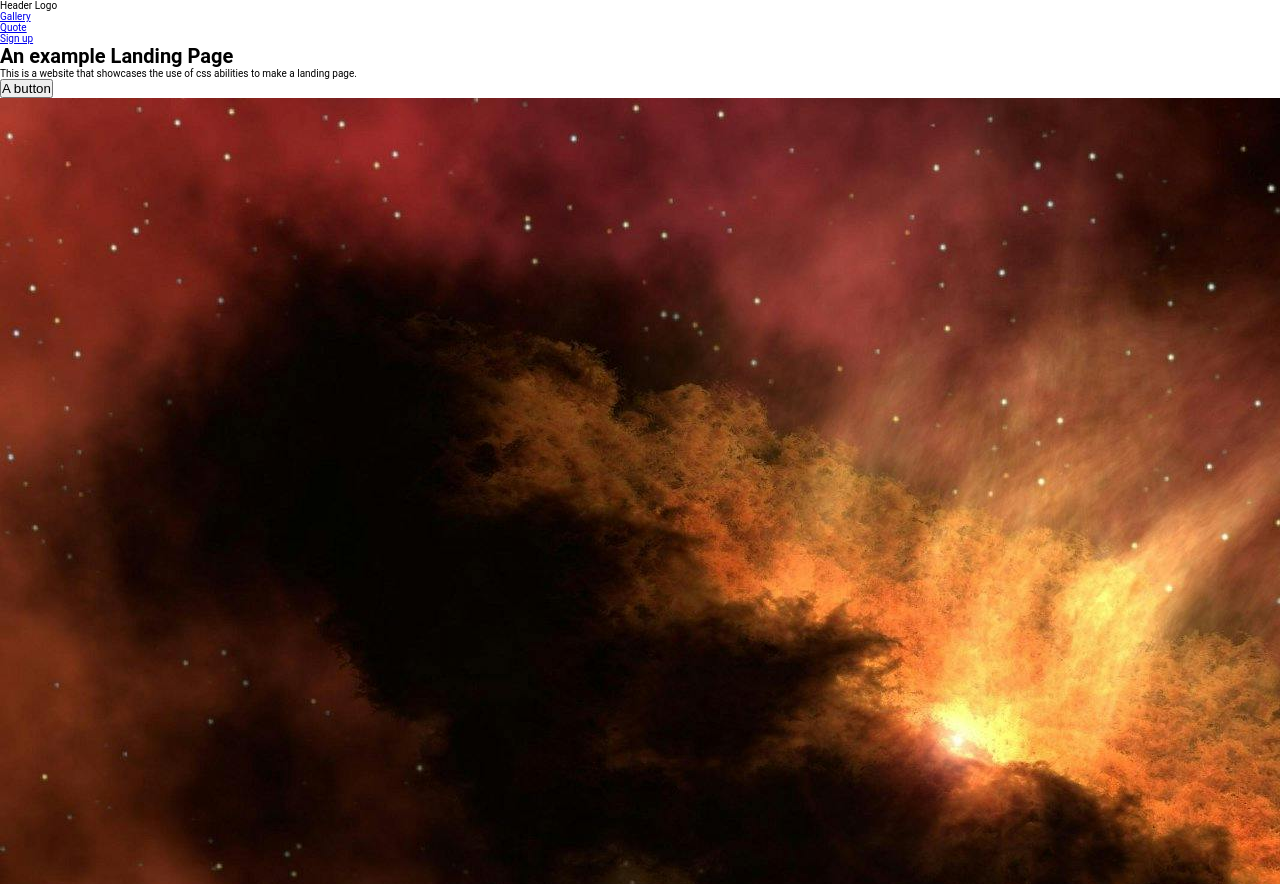
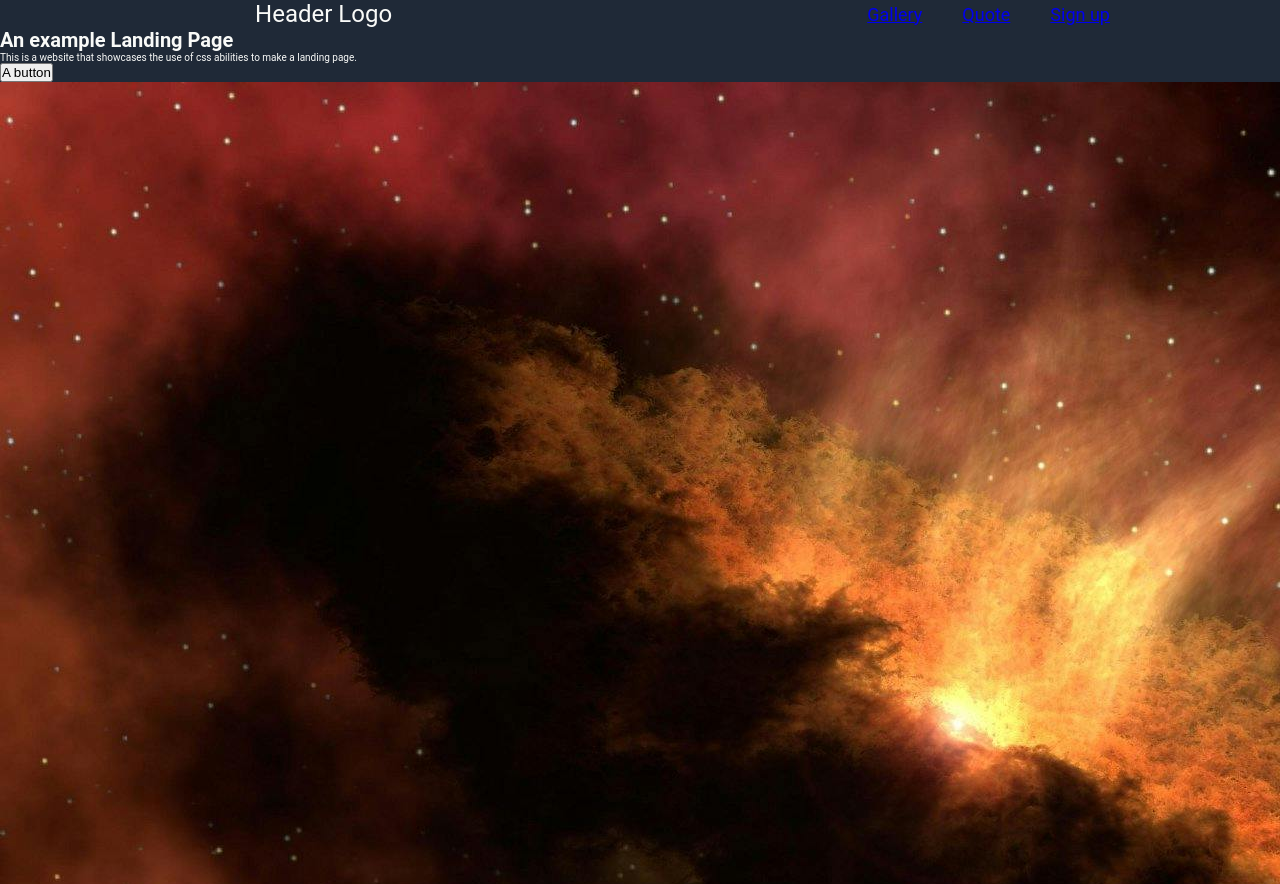
Before and after one commit to DoomK1ll3r/odin-landing-page, a plain HTML site: page index.html in a window 1280 px wide. Shown: the top 884 px of the page. Drawn offline with Linux system fonts and the light colour scheme.

Commit message:
Added basic style nav bar

```diff
--- a/index.html
+++ b/index.html
@@ -13,7 +13,7 @@
             <header>
                 <nav>
                     <span id="header-logo">Header Logo</span>
-                    <ul>
+                    <ul id="nav-links">
                         <li><a href="#gallery">Gallery</a></li>
                         <li><a href="#quote">Quote</a></li>
                         <li><a href="#sign-up">Sign up</a></li>
--- a/styles.css
+++ b/styles.css
@@ -1,17 +1,48 @@
 :root {
     font-family: Roboto;
     font-size: 10px;
+    --main-text-color: #F9FAF8;
+    --main-font-size: 1.8rem;
+    --darker-background-color: #1f2937;
 }
 
 * {
+    list-style: none;
     box-sizing: border-box;
     padding: 0;
     margin: 0;
 }
 
 main {
+    color: var(--main-text-color);
     width: 100%;
     height: 100%;
     display: flex;
     flex-direction: column;
 }
+
+header{
+    background-color: var(--darker-background-color);
+}
+
+nav {
+    gap: 5rem;
+    display: flex;
+}
+
+#header-logo {
+    display: flex;
+    justify-content: center;
+    align-items: center;
+    flex: 3 1 auto;
+    font-size: 24px;
+}
+
+#nav-links {
+    justify-content: center;
+    align-items: center;
+    flex: 2 1 auto;
+    font-size: var(--main-font-size);
+    gap: 4rem;
+    display: flex;
+}
```
